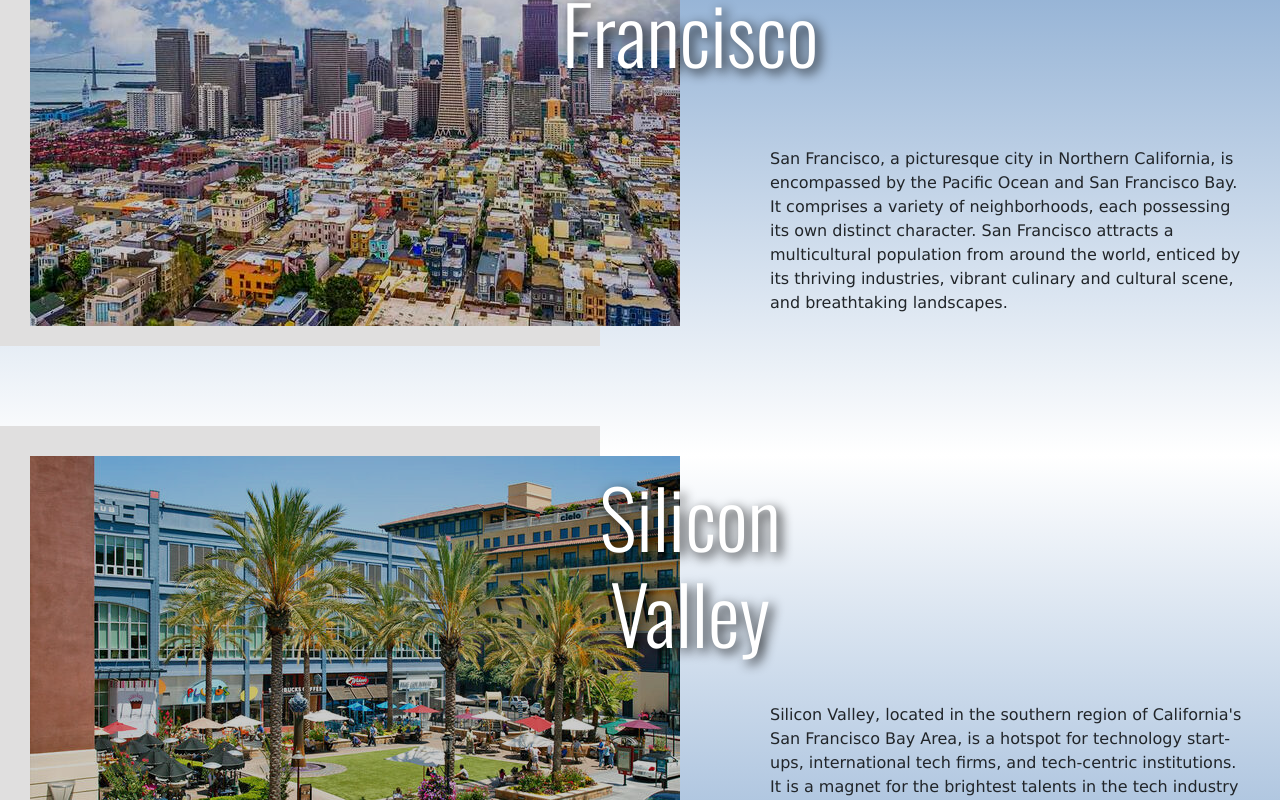
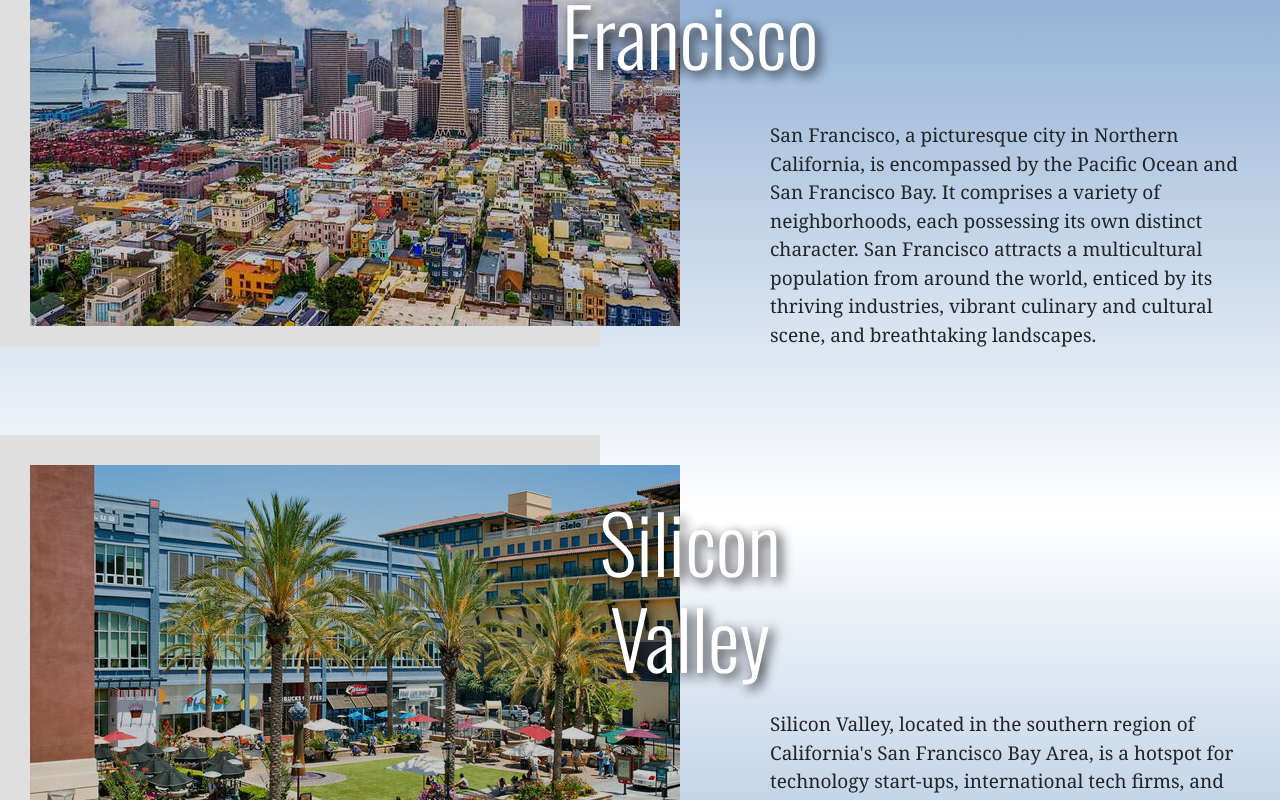
Before and after one commit to Moshahrani/real-estate-website, a React (Create React App) app in the folder real-estate/: page / in a window 1280 px wide. Shown: the part 3620-4420 px from the top of the page. Built offline with nearby package versions, Linux system fonts and the light colour scheme; a web font is replaced by a local one.

Commit message:
added Georgia font to description in city items

```diff
--- a/real-estate/src/css/Featured.css
+++ b/real-estate/src/css/Featured.css
@@ -94,10 +94,11 @@
 }
 
 .description {
-  font-size: 16px;
+  font-size: 19px;
   /* font-weight: 400; */
   /* font-family: Arial, Helvetica, sans-serif; */
-  font-family: Verdana, Geneva, Tahoma, sans-serif;
+  /* font-family: Verdana, Geneva, Tahoma, sans-serif; */
+  font-family: Georgia, 'Times New Roman', Times, serif;
   /* width: 450px;
   height: 200px; */
   /* overflow: auto; */
```
